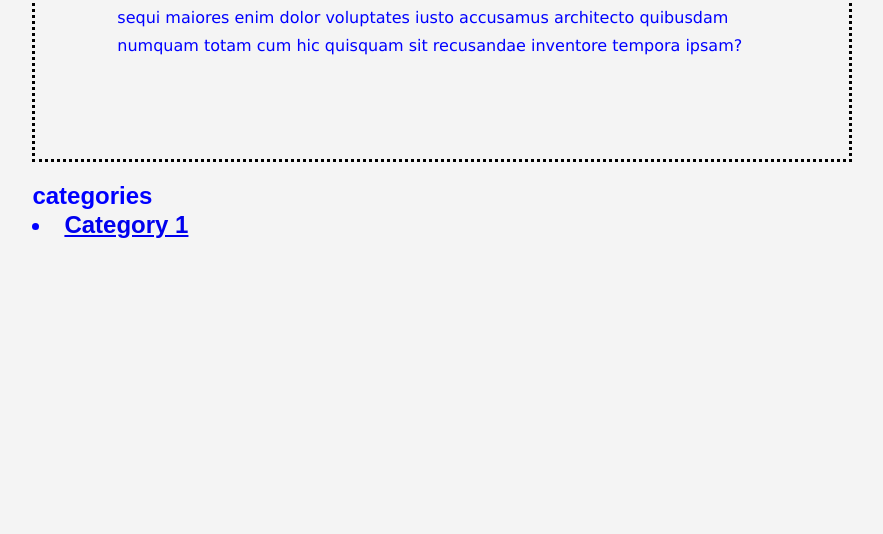
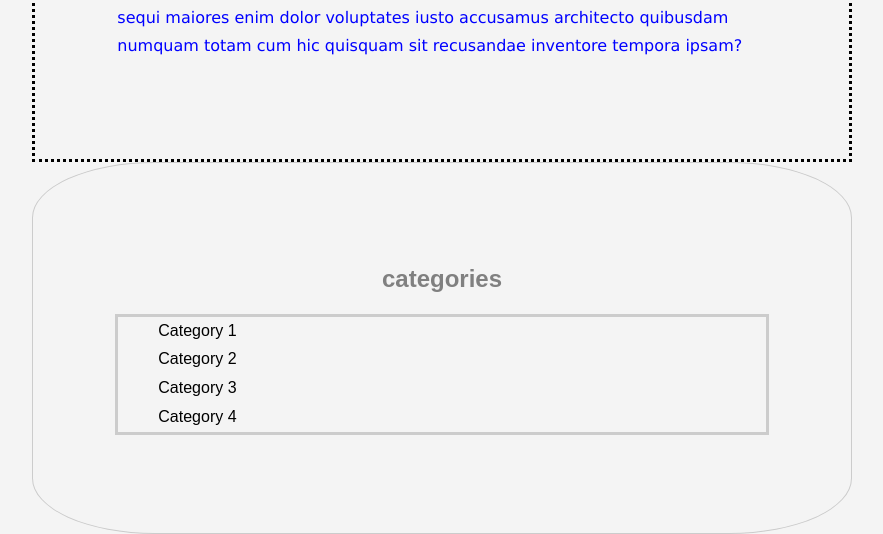
Before and after one commit to nickhenleymelb/CSS-First-Attempt, a plain HTML site: page index.html in a window 1280 px wide. Shown: the part 673-1207 px from the top of the page, without its empty margins (198-1081 px from the left). Before the commit the page ends 933 px from the top, so only its background shows below. Drawn offline with Linux system fonts and the light colour scheme.

```diff
--- a/index.html
+++ b/index.html
@@ -20,14 +20,19 @@
     <h1>Second Crack</h1>
     <p>Lorem ipsum dolor sit amet consectetur adipisicing elit. Eligendi ratione non, sequi maiores enim dolor voluptates iusto accusamus architecto quibusdam numquam totam cum hic quisquam sit recusandae inventore tempora ipsam?</p>
 </div>
-
 <div class="categories">
-    <h2>categories
+    <h2>categories</h2>
+    <ul>
         <li> <a href="#">Category 1
         </a></li>
-    </h2>
+        <li> <a href="#">Category 2
+        </a></li>
+        <li> <a href="#">Category 3
+        </a></li>
+        <li> <a href="#">Category 4
+        </a></li>
+    </ul>
 </div>
-
 </div>
 </div>
 </body>
--- a/style.css
+++ b/style.css
@@ -1,5 +1,9 @@
 h1{
     color:green;
+}
+
+h2{
+    color: grey;
 }
 
 body{
@@ -14,7 +18,11 @@ body{
 
 }
 
+a{
+    text-decoration: none;
+    color: black;
 
+}
 .container{
     width: 80%;
     margin:auto
@@ -40,3 +48,20 @@ body{
     font font-weight: 800;
 
 }
+
+.categories{
+    border: 1px #ccc solid;
+    padding: 10%;
+    border-radius: 15%;
+    color: black;
+
+}
+.categories h2{
+    text-align: center;
+}
+
+.categories ul{
+    border: #ccc solid;
+    color: black;
+    list-style: none;
+}
```
